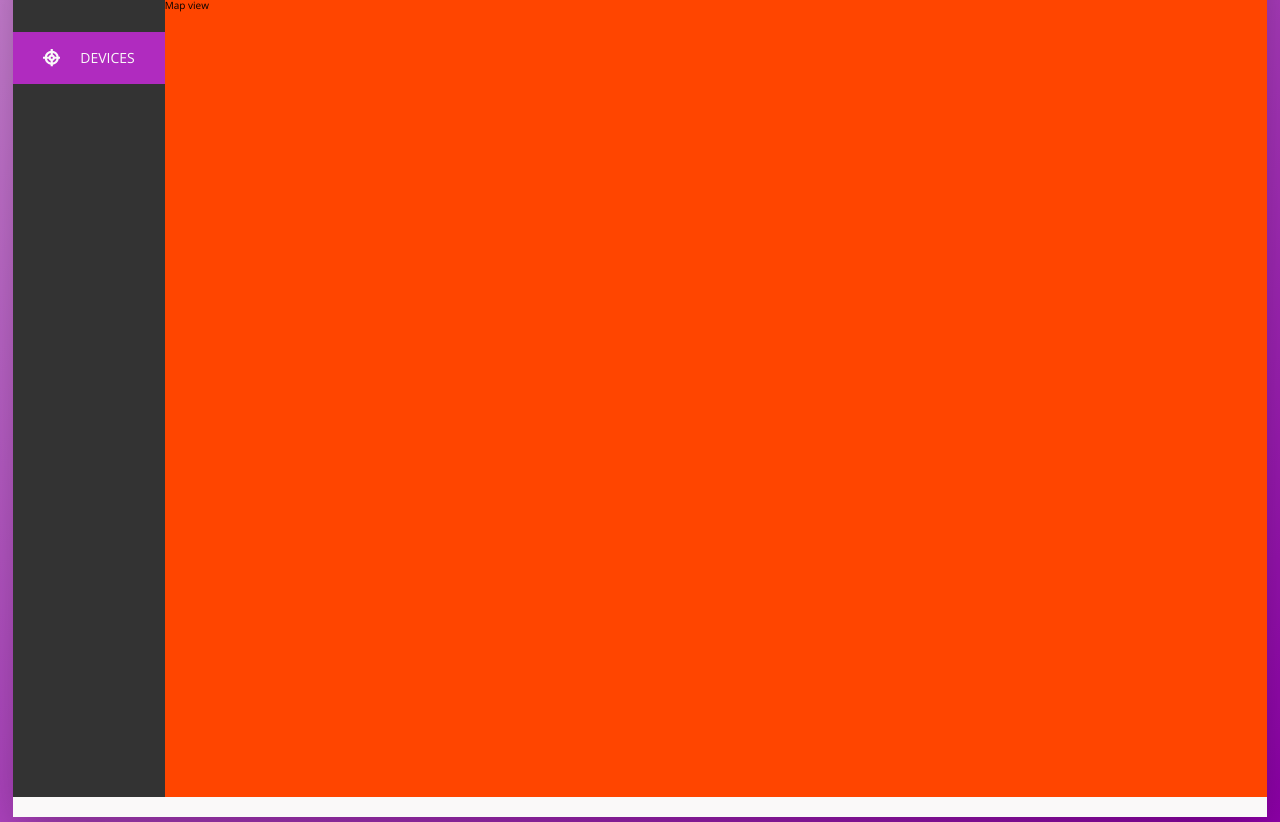
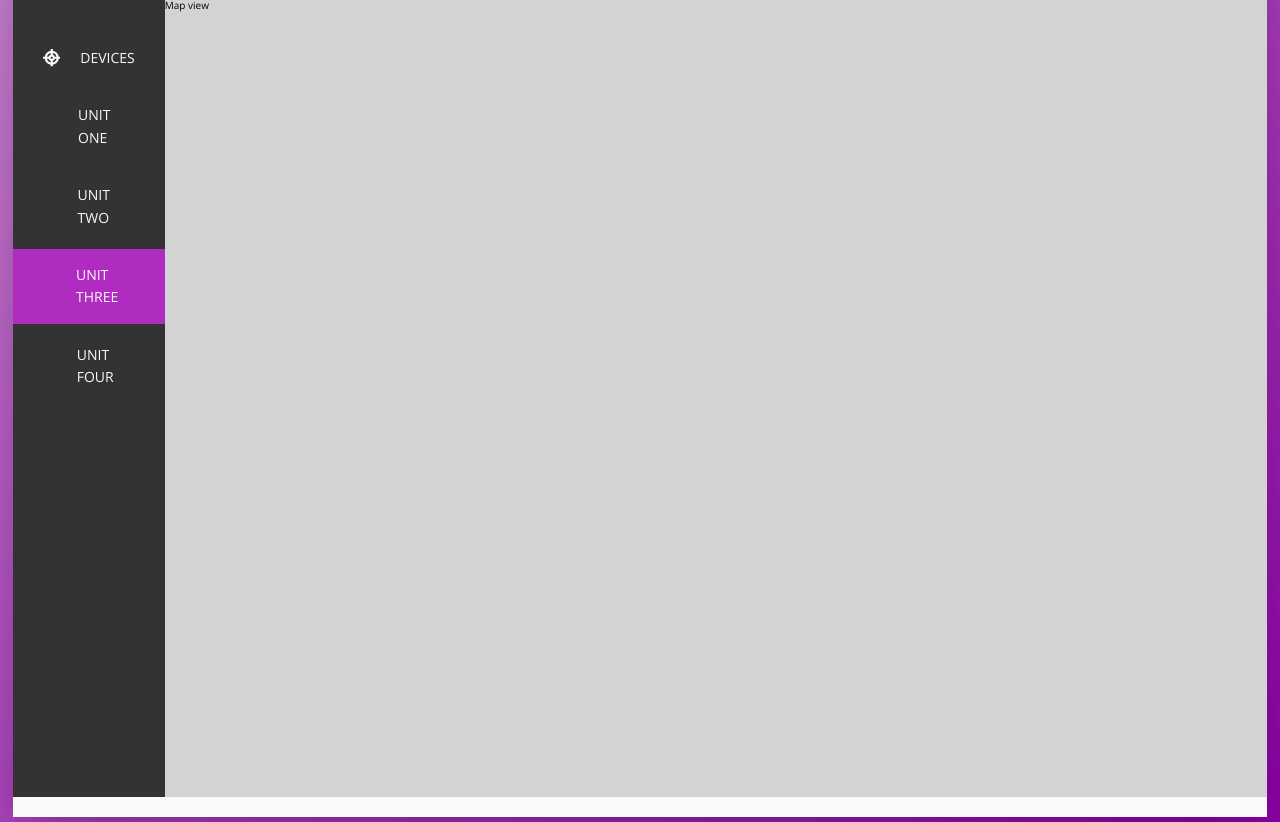
Before and after one commit to SDBowen/circle-gps-dashboard-mockup, a website: page dashboard/index.html in a window 1280 px wide. Shown: the part 94-916 px from the top of the page. Drawn offline with nearby package versions, Linux system fonts and the light colour scheme.

Commit message:
Add sample devices in side menu

```diff
--- a/dashboard/index.html
+++ b/dashboard/index.html
@@ -41,12 +41,36 @@
       <div class="content">
         <nav class="sidebar">
           <ul class="side-nav">
-            <li class="side-nav__item side-nav__item--active">
+            <li class="side-nav__item side-nav__item">
               <a href="#" class="side-nav__link">
                 <svg class="side-nav__icon">
                   <use xlink:href="img/symbol.svg#icon-target"></use>
                 </svg>
                 <span>Devices</span>
+              </a>
+            </li>
+            <li class="side-nav__item">
+              <a href="#" class="side-nav__link">
+                <svg class="side-nav__icon"><use xlink:href=""></use></svg>
+                <span>Unit One</span>
+              </a>
+            </li>
+            <li class="side-nav__item">
+              <a href="#" class="side-nav__link">
+                <svg class="side-nav__icon"><use xlink:href=""></use></svg>
+                <span>Unit Two</span>
+              </a>
+            </li>
+            <li class="side-nav__item side-nav__item--active">
+              <a href="#" class="side-nav__link">
+                <svg class="side-nav__icon"><use xlink:href=""></use></svg>
+                <span>Unit Three</span>
+              </a>
+            </li>
+            <li class="side-nav__item">
+              <a href="#" class="side-nav__link">
+                <svg class="side-nav__icon"><use xlink:href=""></use></svg>
+                <span>Unit Four</span>
               </a>
             </li>
           </ul>
--- a/dashboard/sass/_components.scss
+++ b/dashboard/sass/_components.scss
@@ -36,9 +36,6 @@
 
   &__settings {
     margin-left: 0.75rem;
-  }
-
-  &__user {
   }
 }
 
--- a/dashboard/sass/_layout.scss
+++ b/dashboard/sass/_layout.scss
@@ -33,9 +33,9 @@
 .map-view {
   background-color: #fff;
 
+  flex: 1;
+
   // testing
   height: 80rem;
-
-  flex: 1;
-  background-color: orangered;
+  background-color: lightgrey;
 }
```
Also changed, not shown: dashboard/css/style.css.
